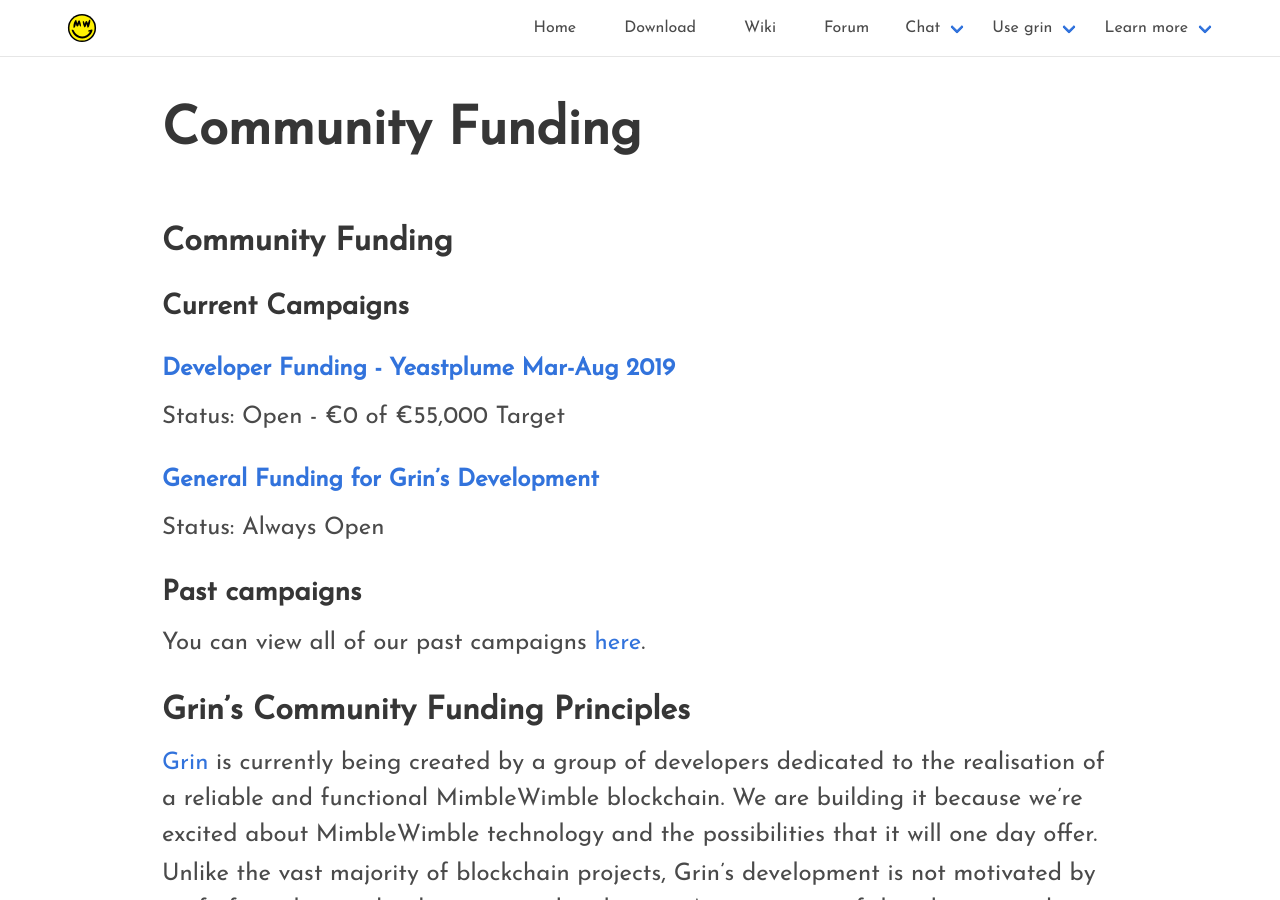
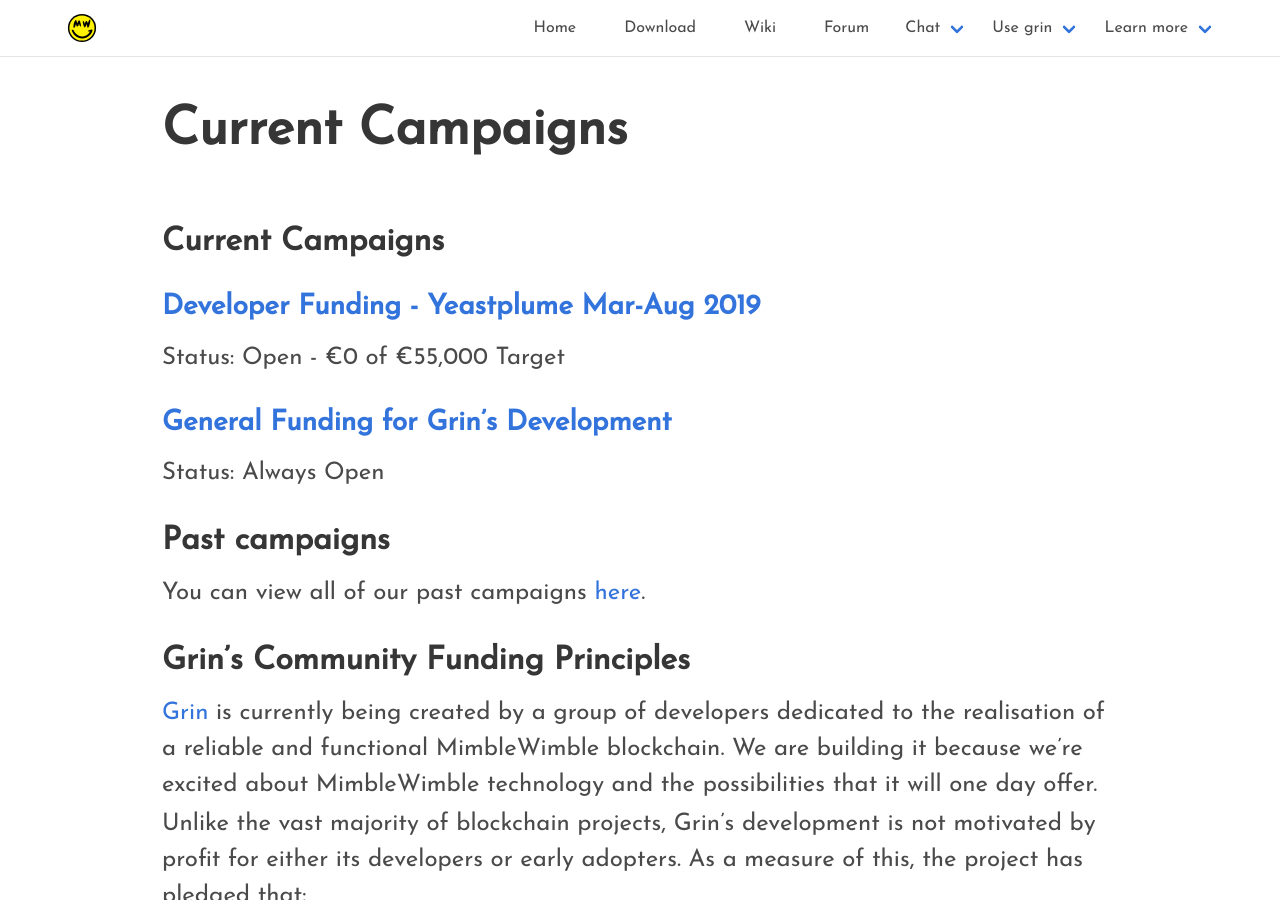
Before and after one commit to mimblewimble/site, a Jekyll site: the page built from funding.md, in a window 1280 px wide and 900 px high. Built offline with Jekyll 4.4.1, drawn with Linux system fonts in a browser that asks for light colours; nearby versions of some CDN libraries; our own code applies the rules of GitHub Pages for plain Markdown files.

Commit message:
funding page update

```diff
--- a/funding.md
+++ b/funding.md
@@ -2,19 +2,18 @@
 layout: page
 ---
 
-# Community Funding
 
-## Current Campaigns
+# Current Campaigns
 
-### [Developer Funding - Yeastplume Mar-Aug 2019](yeastplume)
+## [Developer Funding - Yeastplume Mar-Aug 2019](yeastplume)
 
 Status: Open - €0 of €55,000 Target
 
-### [General Funding for Grin's Development](general_funding)
+## [General Funding for Grin's Development](general_funding)
 
 Status: Always Open
 
-## Past campaigns
+# Past campaigns
 
 You can view all of our past campaigns [here](campaigns).
 
```
